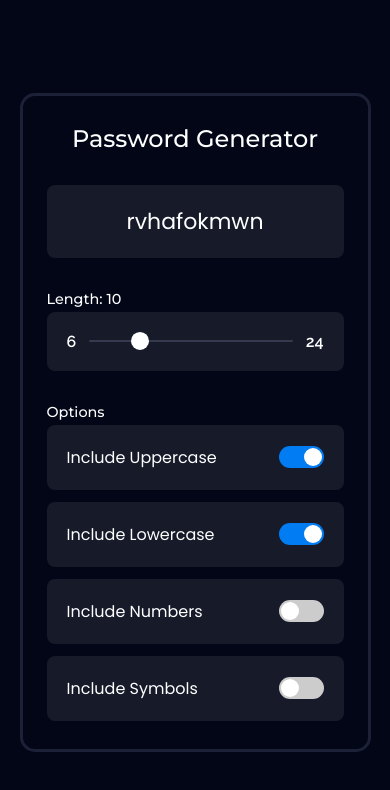
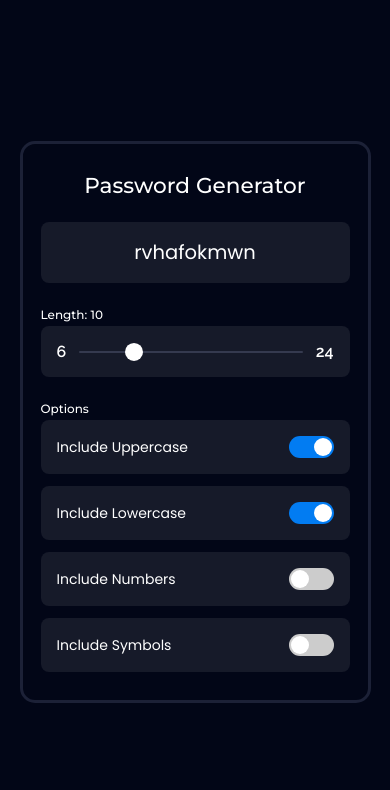
Before and after one commit to priyxansh/password-generator, a React (Vite) app: page / in a window 390 px wide. Shown: the top 790 px of the page. Built offline with nearby package versions, Linux system fonts and the light colour scheme.

Commit message:
Used clamp() for font size, gap and padding

```diff
--- a/package.json
+++ b/package.json
@@ -6,7 +6,8 @@
     "scripts": {
         "dev": "vite",
         "build": "vite build",
-    "preview": "vite preview"
+        "preview": "vite preview",
+        "host": "vite --host"
     },
     "dependencies": {
         "react": "^18.2.0",
--- a/src/components/css/PasswordGenerator.css
+++ b/src/components/css/PasswordGenerator.css
@@ -1,5 +1,7 @@
 .container {
     padding: 1.75rem 1.5rem;
+    padding-left: clamp(1.125rem, 4vw, 1.5rem);
+    padding-right: clamp(1.125rem, 4vw, 1.5rem);
     border: 3px solid #1c2137;
     border-radius: 15px;
     display: flex;
@@ -7,6 +9,7 @@
     align-items: center;
     color: white;
     gap: 2rem;
+    gap: clamp(1.5rem, 6vw, 2rem);
 
     max-width: 400px;
     font-family: "Raleway", sans-serif;
@@ -14,6 +17,7 @@
 }
 .container h1 {
     font-size: 1.5rem;
+    font-size: clamp(1.35rem, 5vw, 1.5rem);
     font-weight: 500;
     font-family: "Montserrat", sans-serif;
 }
@@ -64,6 +68,7 @@
 .cell {
     background-color: #161a29;
     padding: 1.25rem 1.25rem;
+    padding: clamp(1rem, 4vw, 1.25rem);
     border-radius: 8px;
     width: 100%;
     align-items: center;
@@ -84,7 +89,8 @@
 .length-wrapper > span {
     font-family: "Montserrat", sans-serif;
     font-weight: 500;
-    font-size: 0.9rem;
+    font-size: 0.75rem;
+    font-size: clamp(0.75rem, 3vw, 0.9rem);
 }
 .options-wrapper {
     width: 100%;
@@ -95,7 +101,8 @@
 .options-wrapper > span {
     font-family: "Montserrat", sans-serif;
     font-weight: 500;
-    font-size: 0.9rem;
+    font-size: 0.75rem;
+    font-size: clamp(0.75rem, 3vw, 0.9rem);
 }
 .options-container {
     display: flex;
@@ -104,12 +111,12 @@
 }
 .option {
     display: flex;
-    /* padding: 1.25rem 1.75rem; */
     justify-content: space-between;
 }
 .option > span {
     font-weight: 400;
     font-family: "Poppins", sans-serif;
+    font-size: clamp(0.875rem, 3vw, 1rem);
 }
 
 .switch {
@@ -154,7 +161,9 @@
 }
 .display span {
     font-family: "Poppins", sans-serif;
-    font-size: 22px;
+    font-size: 1.375rem;
+    font-size: clamp(1.2rem, 5vw, 1.375rem);
     font-weight: 400;
     text-align: center;
+    overflow-x: auto;
 }
```
Lines whose indentation alone changed are shown as unchanged.
